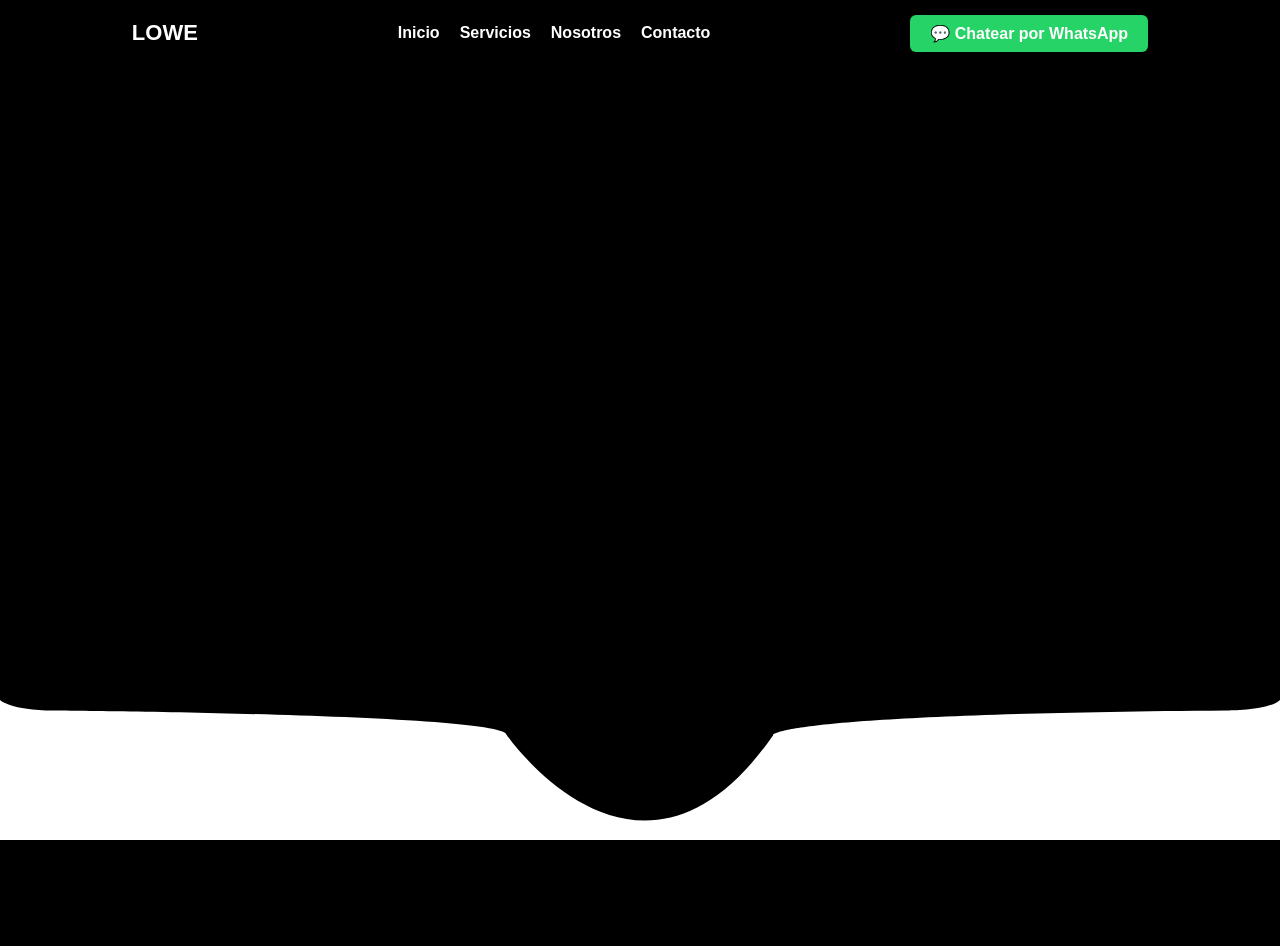
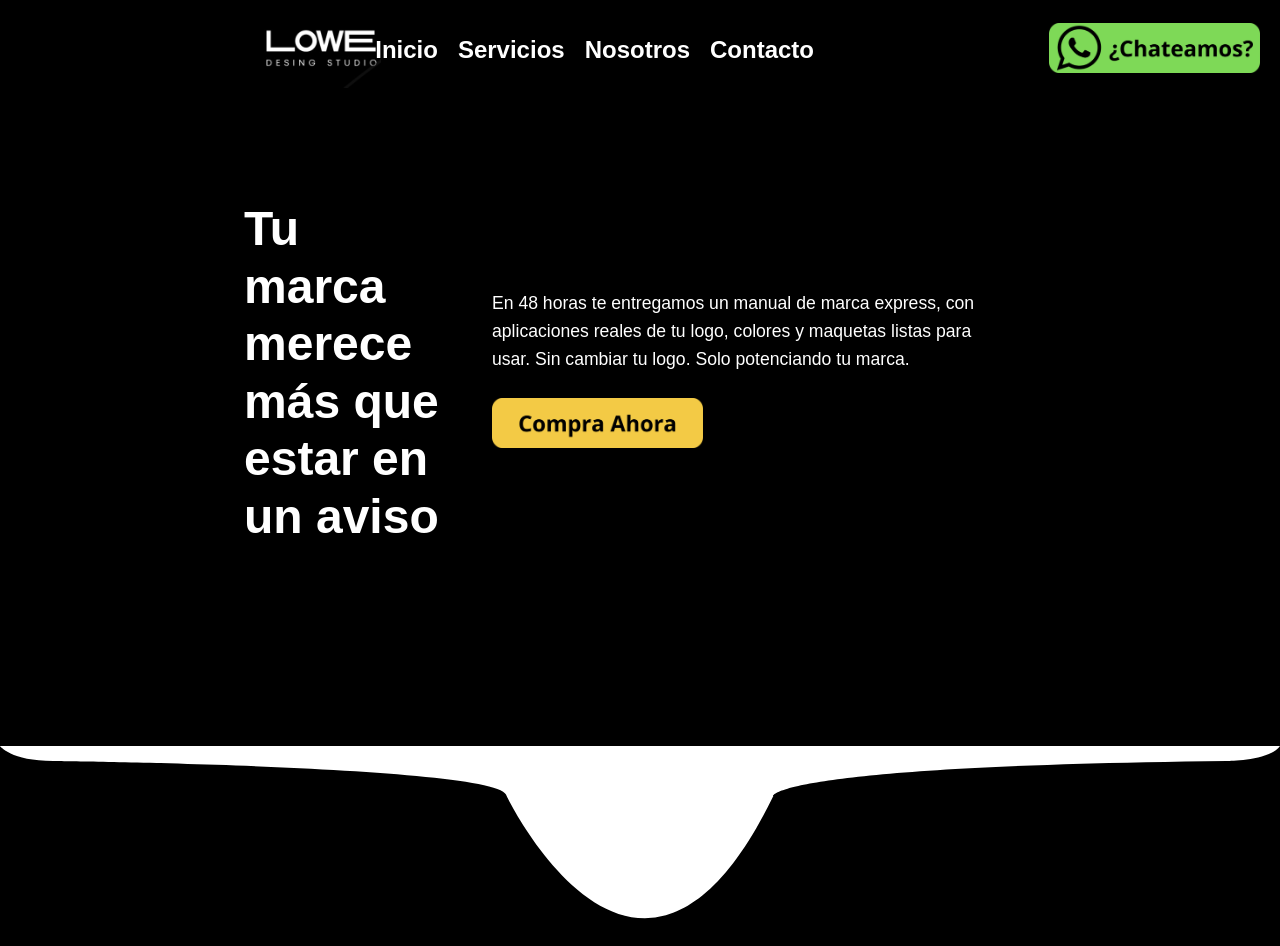
Before and after one commit to Alejosamy96/DesignMaker, a PHP site: page / in a window 1280 px wide. Before the commit the page ends 840 px from the top, so only its background shows below. Run offline with PHP 8.4, Linux system fonts and the light colour scheme.

Commit message:
El mayor avance hasta ahora, estoy orgulloso del trabajo

```diff
--- a/Styles.css
+++ b/Styles.css
@@ -1,97 +1,151 @@
 :root {
-  --negro:#000000;
-  --fondo:#ffffff;
+  --negro: #000000;
+  --verde-wp: #25D366;
+  --verde-wp-hover: #1ebe5b;
 }
 
-body{
-  margin:0;
-  background:var(--fondo);
+body {
+  margin: 0;
   font-family: Arial, sans-serif;
 }
 
-/*Seccion con toda la data del encabezado*/
-
-.encabezado{
-  position:relative;
-  background:var(--negro); /* sección negra */
-  height:800px;
-  overflow:hidden;
-  display:flex;
-  align-items:center;  /* centra vertical */
-  justify-content:center; /* centra horizontal */
-  padding:20px;
+body, h1, p {
+  margin: 0;
+  padding: 0;
 }
 
-.informacionDelEncabezado {
-  position:relative;
-  z-index:2; /* por encima del SVG */
-  max-width: 700px;
+
+/* Header fijo */
+.menu {
+  position: fixed;
+  top: 0;
+  left: 0;
+  width: 100%;
+  background: var(--negro);
+  color: white;
+  display: flex;
+  align-items: center;
+  justify-content: space-between; /* 👈 controla los extremos */
+  padding: 8px 20px;
+  z-index: 1000;
+  box-sizing: border-box;
 }
 
-.encabezado .lineaDeSeparacion{
-  position:absolute;
-  left:0; bottom:0;
-  width:100%;
-  height:140px; /* altura de la curva */
-  display:block;
-  z-index:1; /* detrás del texto */
+/* Logo */
+.menu-left .logo {
+  height: 80px;
+  width: auto;
+  padding-left: 200%;
 }
 
-.encabezado .DataTitulo{
-
+/* Menú centrado */
+.menu-center {
+  margin: 0 auto;   /* 👈 fuerza a centrarse */
 }
 
-.menu {
-  position: absolute;
-  top: 20px;
-  left: 0;
-  width: 100%;
+.menu-center ul {
+  list-style: none;
   display: flex;
-  justify-content: center;   /* 👈 los junta más */
-  align-items: center;
-  gap: 200px;                 /* 👈 espacio total entre logo, menú y botón */
-  z-index: 3;
+  gap: 20px;
+  margin: 0;
+  padding: 0;
 }
 
-.menu-left .logo {
+.menu-center a {
   color: white;
-  font-size: 22px;
-  margin: 0;
+  text-decoration: none;
+  font-weight: bold;
+  font-size: 24px;
 }
 
-/* Menú */
-.menu-center ul {
-  list-style: none;
-  margin: 0;
-  padding: 0;
-  display: flex;
-  gap: 20px;  /* 👈 menos separación entre enlaces */
-}
-
-.menu-center li a {
-  color: white;
-  text-decoration: none;
-  font-size: 16px;  /* un poquito más compacto */
-  font-weight: bold;
-  transition: color 0.3s;
-}
-
-.menu-center li a:hover {
+.menu-center a:hover {
   color: #ccc;
 }
 
-/* Botón de WhatsApp */
-.menu-right .btn-whatsapp {
-  background: #25D366;
-  color: white;
-  padding: 10px 20px; /* 👈 más compacto */
-  border-radius: 6px;
-  font-size: 16px;
-  font-weight: bold;
-  text-decoration: none;
-  transition: background 0.3s;
+.menu-right .boton{
+  height: 50px;
+  width: auto;
 }
 
-.menu-right .btn-whatsapp:hover {
-  background: #1ebe5b;
+
+
+
+
+/* Para que el contenido no se esconda debajo del header */
+.contenido {
+  margin-top: 0px; /* espacio por el header fijo */
 }
+
+.datacentral{
+  background: #000000; /* fondo negro */
+  color: #ffffff;
+  padding: 200px;
+  margin-top: 0;
+}
+.datacentral-container{
+  display: flex;
+  justify-content: space-between;
+  align-items: center;
+  gap: 5%;
+}
+
+.datacentral-left {
+  font-size: 3rem;
+  font-weight: bold;
+  line-height: 1.2;
+  margin: 0;
+  width: 40%;
+  padding-left  : 5%;
+}
+
+.datacentral-center{
+
+}
+.datacentral-right {
+  max-width: 500px;
+  font-size: 1.1rem;
+  line-height: 1.6;
+  position: relative;
+  padding-right: 10%;
+}
+
+.datacentral-right .botonCompra{
+  padding-top: 5%;
+  height: 50px;
+  width: auto;
+}
+
+
+
+
+
+
+
+
+
+
+
+
+
+
+
+
+.curva {
+  background-color: #ffffff;
+  position: relative;
+  width: 100%;
+  height: 200px;
+  display: flex;
+  justify-content: center;
+  align-items: center;
+  text-align: center;
+  overflow: hidden;
+}
+.curva .lineaDeSeparacion {
+  position: absolute;
+  bottom: 0;
+  left: 0;
+  width: 100%;
+  height: 100%;
+  z-index: 1;
+}
--- a/index.html
+++ b/index.html
@@ -8,37 +8,49 @@
 </head>
 <body>
 
-<section class="encabezado">
-  <!-- Menú con su respectiva data-->
-  <nav class="menu">
+
+
+  <header class="menu">
     <div class="menu-left">
-      <h2 class="logo">LOWE</h2>
+      <img src="IMG/logo.jpg" alt="LogoEmpresa" class="logo">
     </div>
-
-    <div class="menu-center">
+    <nav class="menu-center">
       <ul>
         <li><a href="#">Inicio</a></li>
         <li><a href="#">Servicios</a></li>
         <li><a href="#">Nosotros</a></li>
         <li><a href="#">Contacto</a></li>
       </ul>
-    </div>
+    </nav>
 
     <div class="menu-right">
-      <a href="https://wa.me/573144611914" target="_blank" class="btn-whatsapp">
-        💬 Chatear por WhatsApp
+      <a href="https://wa.me/573144611914?text=Hola%2C%20Quiero%20mejorar%20mi%20marca" target="_blank">
+        <img src="IMG/¿Chateamos (1).png" alt="whatsappChat" class="boton">
       </a>
     </div>
-  </nav>
+  </header>
 
-  <!-- Información del encabezado (Añadir CSS) -->
-  <div class="informacionDelEncabezado">
-    <h1 class="dataTitulo">LOWE </h1>
+
+
+  <main class="contenido">
+    <section class="datacentral">
+      <div class="datacentral-container">
+        <div class="datacentral-left">
+          Tu marca merece más que estar en un aviso
         </div>
-
-  <!--Banderín encabezado-->
+        <div class="datacentral-right">
+          En 48 horas te entregamos un manual de marca express,
+          con aplicaciones reales de tu logo, colores y maquetas listas para usar.
+          Sin cambiar tu logo. Solo potenciando tu marca.
+          <a href="#">
+            <img src="IMG/Compra Ahora.png" alt="CompraAhora" class="botonCompra">
+          </a>
+        </div>
+      </div>
+    </section>
+  <section class="curva">
     <svg class="lineaDeSeparacion" viewBox="0 0 1200 800" preserveAspectRatio="none" xmlns="http://www.w3.org/2000/svg">
-    <path fill="#ffffff" d="
+      <path fill="#000000" d="
         M0,0
         C 0,0 10,60 50,60
         C 50,60 475,80 475,200
@@ -48,5 +60,6 @@
         L 1200,800 L 0,800 Z"/>
     </svg>
   </section>
+  </main>
 </body>
 </html>
```
Also changed, not shown: IMG/Compra Ahora.png (added), IMG/logo.jpg (added), IMG/¿Chateamos (1).png (added). Lines whose indentation alone changed are shown as unchanged.
